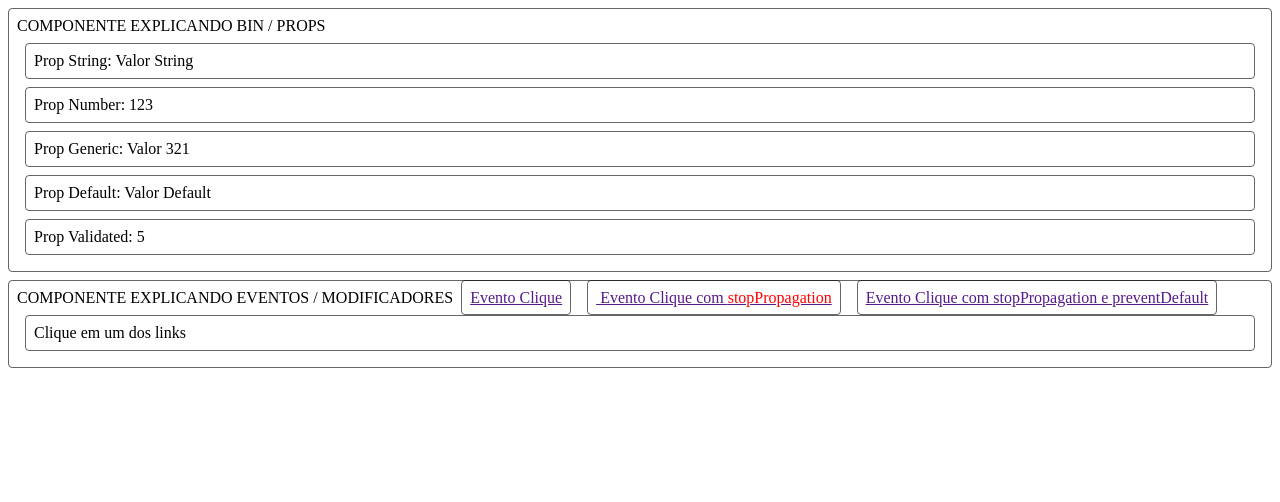
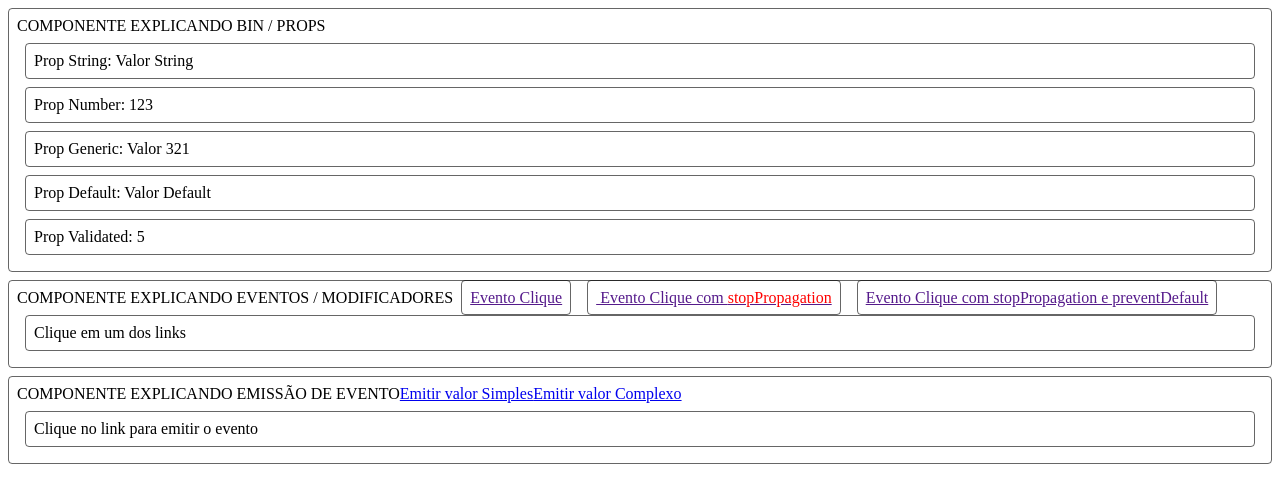
Before and after one commit to brunoog33/CursoVueAca, a Vue app: page / in a window 1280 px wide. Shown: the top 502 px of the page. Built offline with nearby package versions, Linux system fonts and the light colour scheme.

Commit message:
Incluindo Emiter

```diff
--- a/src/App.vue
+++ b/src/App.vue
@@ -7,18 +7,21 @@
         :minha-prop-validated="5"
         />
         <my-event />
+        <my-emiter />
   </div>
 </template>
 
 <script>
 import MyBind from '@/components/my-bind.vue';
 import MyEvent from '@/components/my-event.vue';
+import MyEmiter from '@/components/my-emiter.vue';
 
 export default {
   name: 'app',
   components: {
     MyBind,
     MyEvent,
+    MyEmiter,
   },
 };
 </script>
--- /dev/null
+++ b/src/components/my-emiter.vue
@@ -0,0 +1,33 @@
+<template>
+  <div>
+    <span>COMPONENTE EXPLICANDO EMISSÃO DE EVENTO</span>
+    <a href="#" @click.prevent="onSimple">Emitir valor Simples</a>
+    <a href="#" @click.prevent="onComplex">Emitir valor Complexo</a>
+    <div>{{ externalValue || 'Clique no link para emitir o evento'}}</div>
+  </div>
+</template>
+
+<script>
+export default {
+  props: {
+    externalValue: String,
+  },
+  methods: {
+    onSimple() {
+      this.$emit('simple-event', 'Valor Simples Emitido');
+    },
+    onComplex() {
+      this.$emit('complex-event', { valor1: 'Um', valor2: 'Dois' });
+    },
+  },
+};
+</script>
+
+<style scoped>
+ div {
+   margin: 8px;
+   padding: 8px;
+   border-radius: 4px;
+   border: 1px solid rgba(0, 0, 0, 0.6)
+ };
+</style>
```
